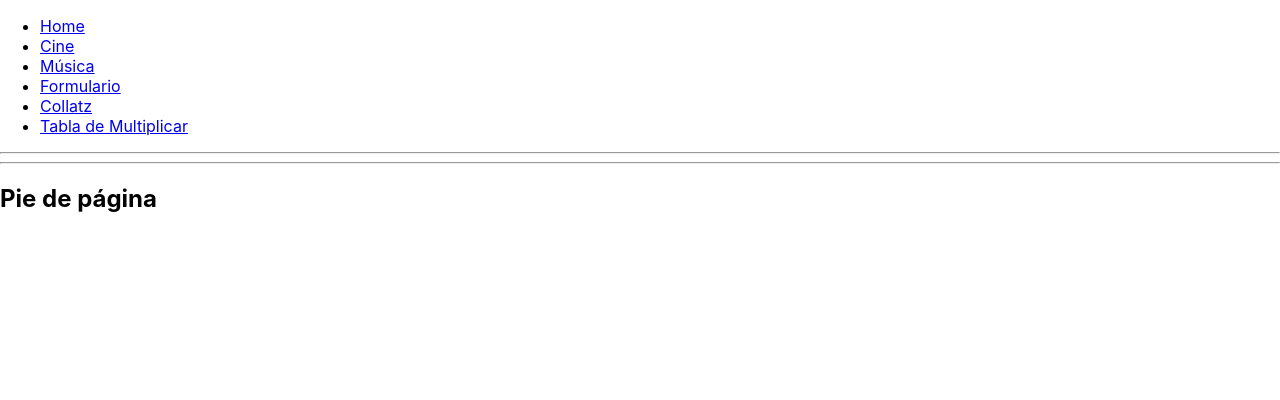
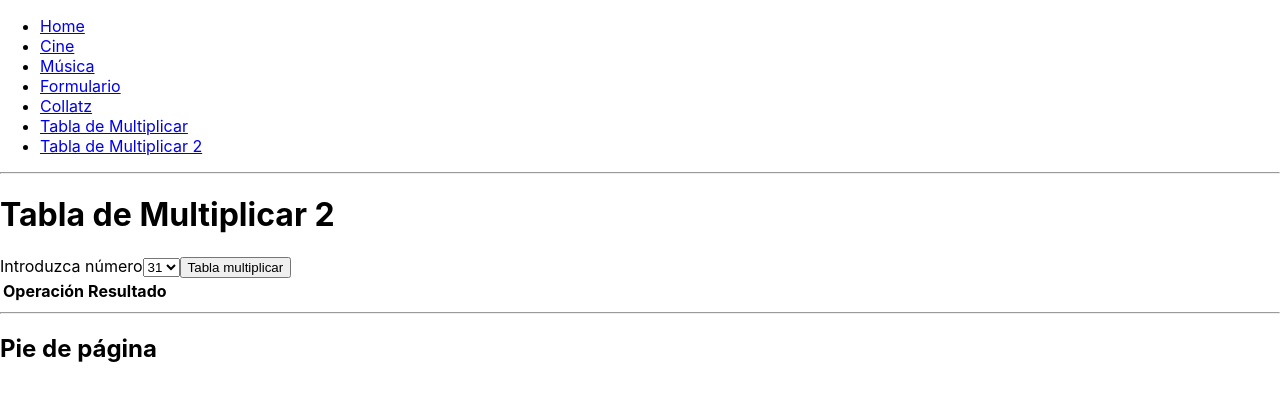
Before and after one commit to manu12perez/reactformsrutas, a React (Create React App) app: page /tablaMultiplicar2 in a window 1280 px wide. Shown: the top 400 px of the page. Built offline with nearby package versions, Linux system fonts and the light colour scheme.

Commit message:
TablaMultiplicar2

```diff
--- a/src/components/MenuRutas.js
+++ b/src/components/MenuRutas.js
@@ -23,6 +23,9 @@
           <li>
             <a href="/tablaMultiplicar">Tabla de Multiplicar</a>
           </li>
+          <li>
+            <a href="/tablaMultiplicar2">Tabla de Multiplicar 2</a>
+          </li>
         </ul>
       </div>
     );
--- a/src/components/Router.js
+++ b/src/components/Router.js
@@ -6,6 +6,7 @@
 import FormSimple from "./FormSimple";
 import Collatz from "./Collatz";
 import TablaMultiplicar from "./TablaMultiplicar";
+import TablaMultiplicar2 from "./TablaMultiplicar2";
 
 export default class Router extends Component {
   render() {
@@ -18,6 +19,7 @@
           <Route path="/formSimple" element={<FormSimple />} />
           <Route path="/collatz" element={<Collatz />} />
           <Route path="/tablaMultiplicar" element={<TablaMultiplicar />} />
+          <Route path="/tablaMultiplicar2" element={<TablaMultiplicar2 />} />
         </Routes>
       </BrowserRouter>
     );
--- a/src/components/TablaMultiplicar.js
+++ b/src/components/TablaMultiplicar.js
@@ -93,7 +93,7 @@
   render() {
     return (
       <div>
-        <h1>TablaMultiplicar</h1>
+        <h1>Tabla de Multiplicar</h1>
 
         <form>
           <label>Introduzca número</label>
--- /dev/null
+++ b/src/components/TablaMultiplicar2.js
@@ -0,0 +1,93 @@
+import React, { Component } from "react";
+
+export default class TablaMultiplicar extends Component {
+  selectNumero = React.createRef();
+
+  state = {
+    tabla: [],
+  };
+
+  mostrarTabla = (e) => {
+    e.preventDefault();
+
+    let numero = parseInt(this.selectNumero.current.value);
+
+    console.log(numero);
+
+    var aux = [];
+
+    for (var i = 1; i <= 10; i++) {
+      let dato = {
+        operacion: numero + " * " + i,
+
+        resultado: numero * i,
+      };
+
+      aux.push(dato);
+    }
+
+    this.setState({
+      tabla: aux,
+    });
+  };
+
+  generarOptions = () => {
+    console.log("Loading");
+
+    //VAMOS A GENERAR DINAMICAMENTE TODO EL DIBUJO HTML
+
+    //QUE NECESITAMOS
+
+    var options = [];
+
+    for (var i = 1; i <= 5; i++) {
+      var random = parseInt(Math.random() * 50) + 1;
+
+      options.push(
+        <option key={i} value={random}>
+          {random}
+        </option>
+      );
+    }
+
+    return options;
+  };
+
+  render() {
+    return (
+      <div>
+        <h1>Tabla de Multiplicar 2</h1>
+
+        <form>
+          <label>Introduzca número</label>
+
+          <select ref={this.selectNumero}>{this.generarOptions()}</select>
+
+          <button onClick={this.mostrarTabla}>Tabla multiplicar</button>
+        </form>
+
+        <table>
+          <thead>
+            <tr>
+              <th>Operación</th>
+
+              <th>Resultado</th>
+            </tr>
+          </thead>
+
+          <tbody>
+            {this.state.tabla.map((fila, index) => {
+              return (
+                <tr key={index}>
+                  <td>{fila.operacion}</td>
+
+                  <td>{fila.resultado}</td>
+                </tr>
+              );
+            })}
+          </tbody>
+        </table>
+      </div>
+    );
+  }
+}
```
